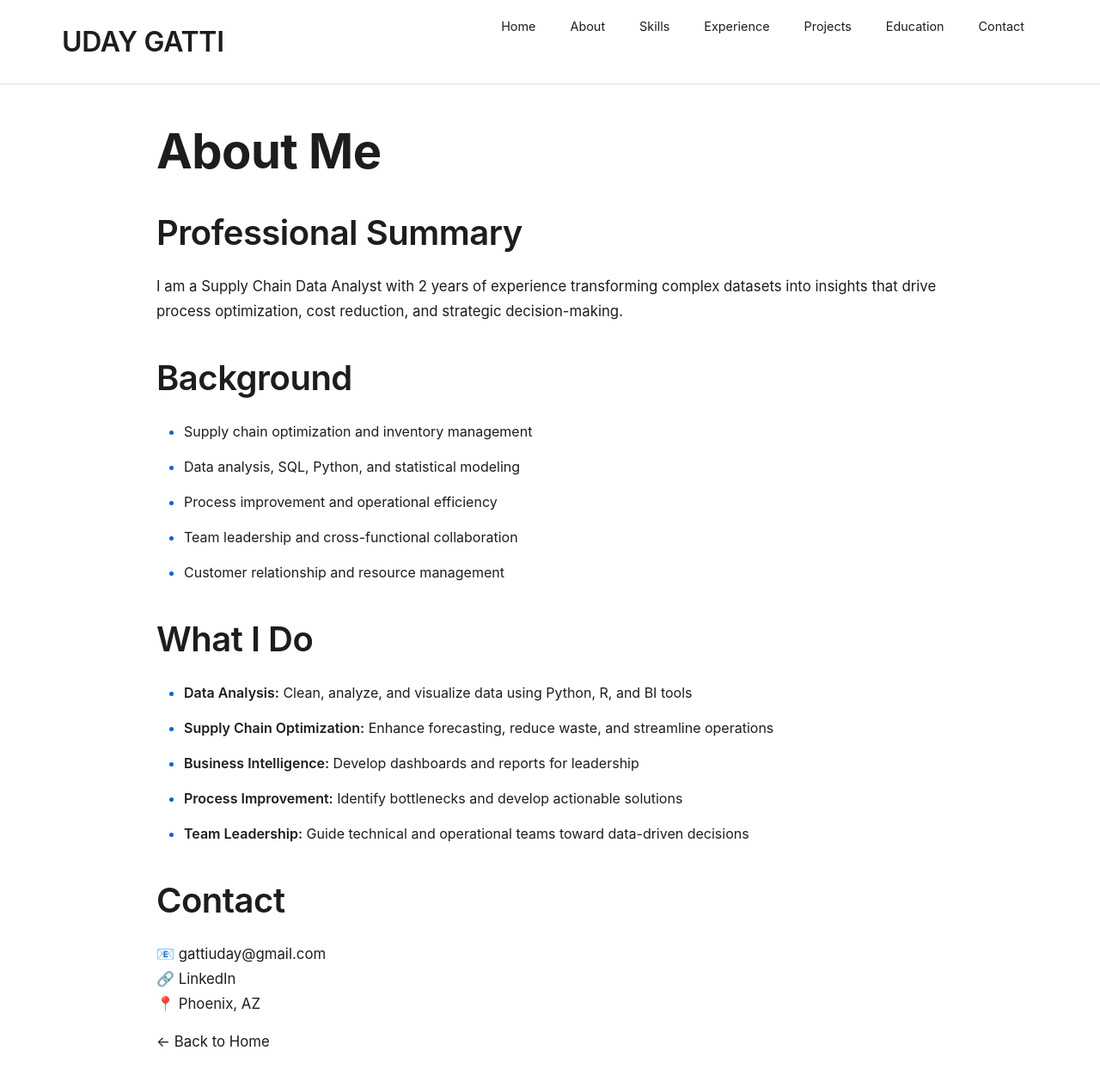
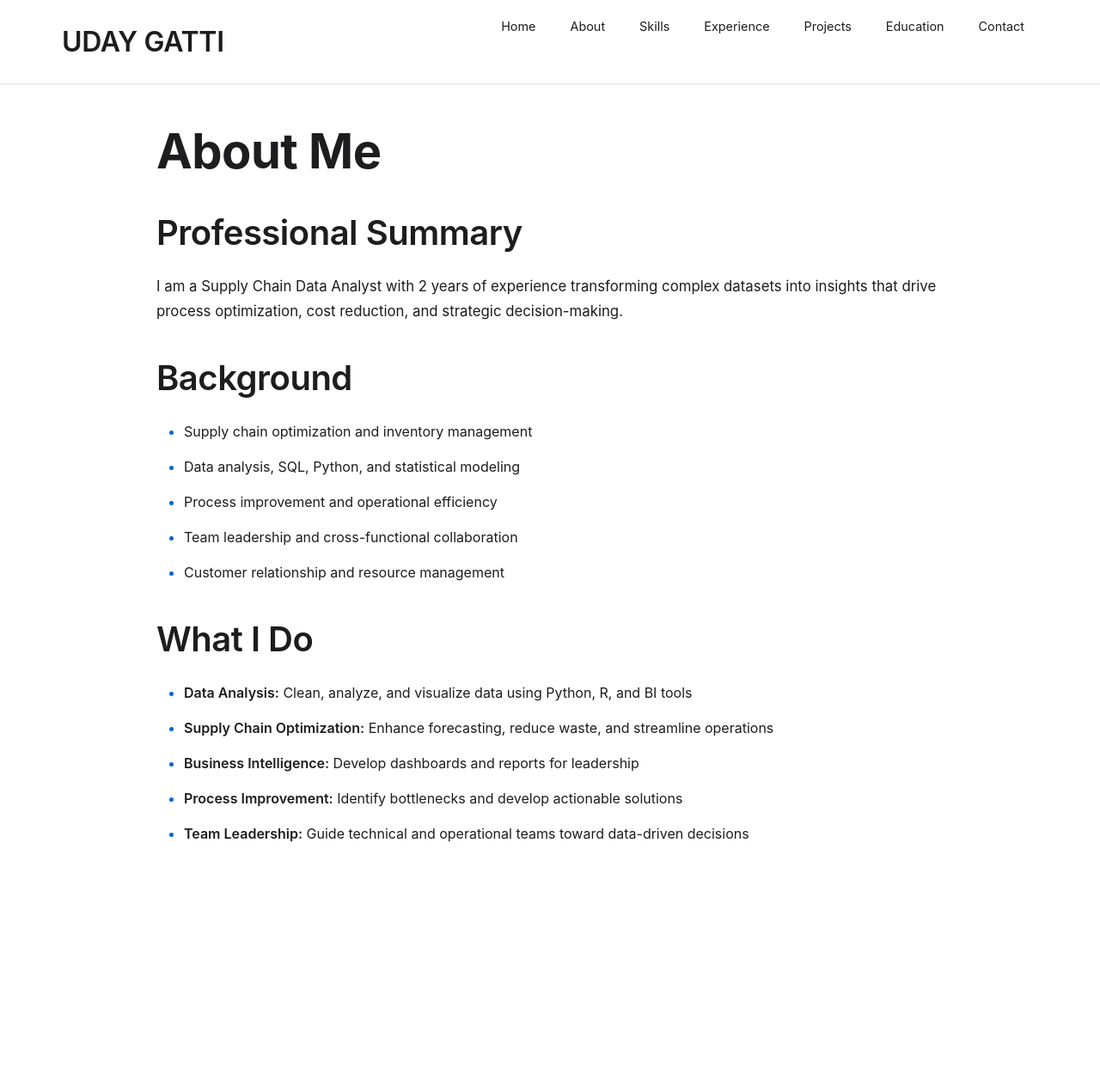
Before and after one commit to gattiuday/portfolio, a Jekyll site: the page built from about.md, in a window 1280 px wide and 1275 px high. Shown: the top 1258 px of the window at 86% size. Built offline with Jekyll 4.4.1, drawn with Linux system fonts in a browser that asks for light colours; our own code applies the rules of GitHub Pages for plain Markdown files.

Commit message:
Update about.md

```diff
--- a/about.md
+++ b/about.md
@@ -22,12 +22,3 @@ I am a Supply Chain Data Analyst with 2 years of experience transforming complex
   <li><strong>Process Improvement:</strong> Identify bottlenecks and develop actionable solutions</li>
   <li><strong>Team Leadership:</strong> Guide technical and operational teams toward data-driven decisions</li>
 </ul>
-
-<h2>Contact</h2>
-<p>
-📧 gattiuday@gmail.com<br>
-🔗 <a href="https://linkedin.com/in/yourprofile">LinkedIn</a><br>
-📍 Phoenix, AZ
-</p>
-
-<a href="index.md">← Back to Home</a>
```
